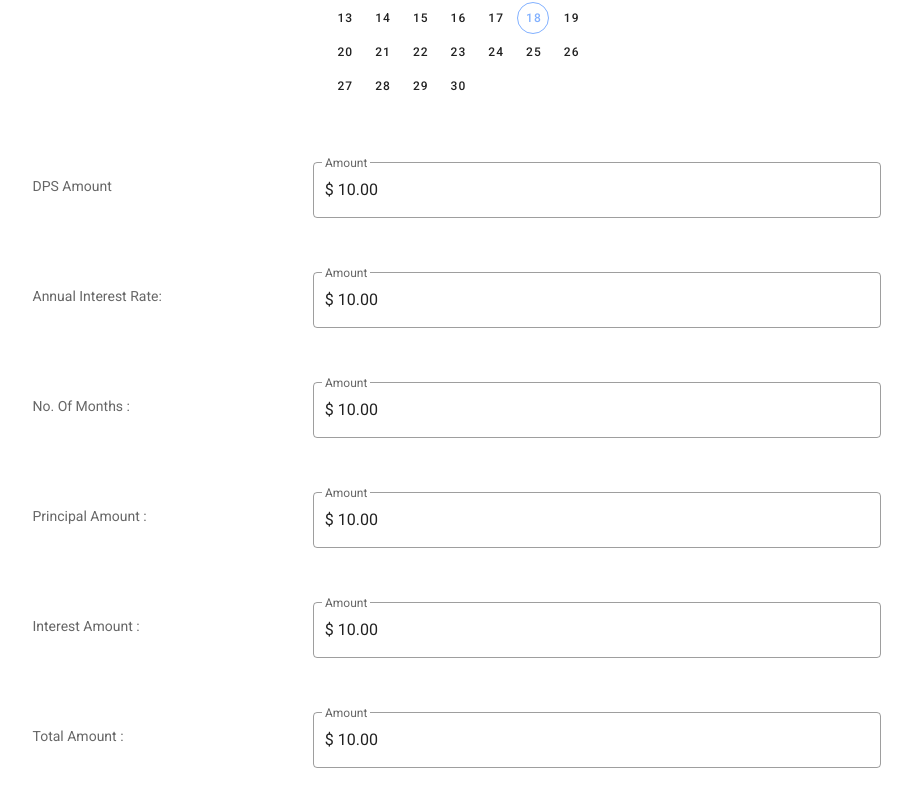
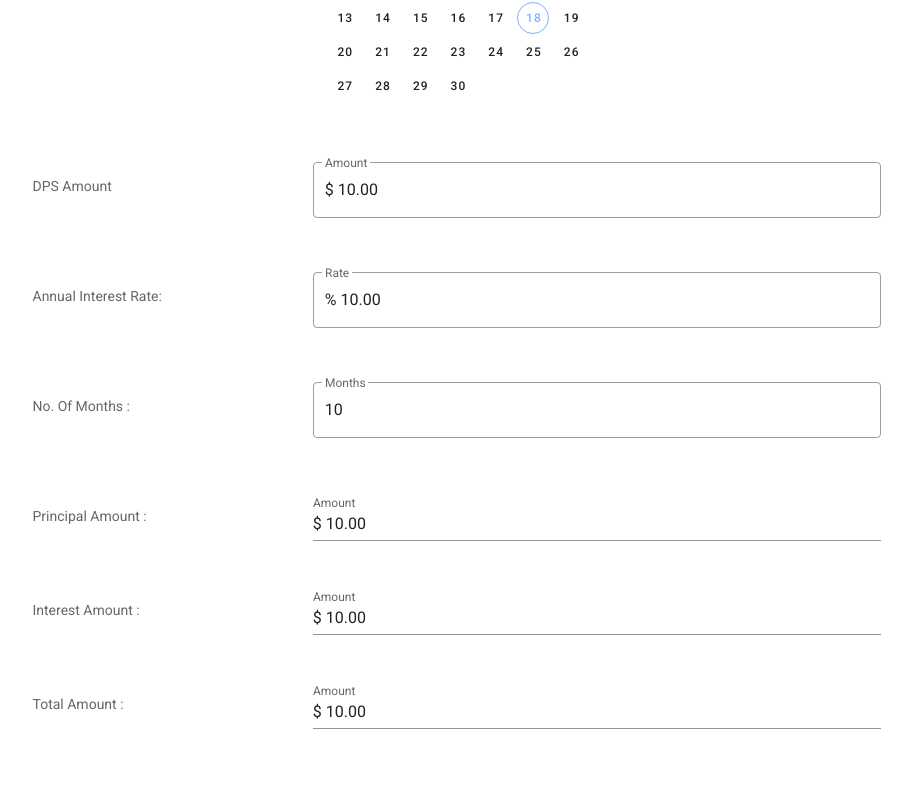
Before and after one commit to supermanshuvo/amar-bank-interest, a Vue app: page / in a window 1280 px wide. Shown: the part 370-1176 px from the top of the page, without its empty margins (43-955 px from the left). After the commit the page ends 1132 px from the top, so only its background shows below. Built offline with nearby package versions, Linux system fonts and the light colour scheme.

Commit message:
Fix some text

```diff
--- a/src/components/Home.vue
+++ b/src/components/Home.vue
@@ -30,9 +30,9 @@
             </v-col>
             <v-col cols="6">
                 <v-text-field
-                label="Amount"
+                label="Rate"
                 value="10.00"
-                prefix="$"
+                prefix="%"
                 outlined
                 ></v-text-field>
             </v-col>
@@ -43,9 +43,8 @@
             </v-col>
             <v-col cols="6">
                 <v-text-field
-                label="Amount"
-                value="10.00"
-                prefix="$"
+                label="Months"
+                value="10"
                 outlined
                 ></v-text-field>
             </v-col>
@@ -59,7 +58,6 @@
                 label="Amount"
                 value="10.00"
                 prefix="$"
-                outlined
                 ></v-text-field>
             </v-col>
         </v-row>
@@ -72,7 +70,6 @@
                 label="Amount"
                 value="10.00"
                 prefix="$"
-                outlined
                 ></v-text-field>
             </v-col>
         </v-row>
@@ -85,7 +82,6 @@
                 label="Amount"
                 value="10.00"
                 prefix="$"
-                outlined
                 ></v-text-field>
             </v-col>
         </v-row>
```
